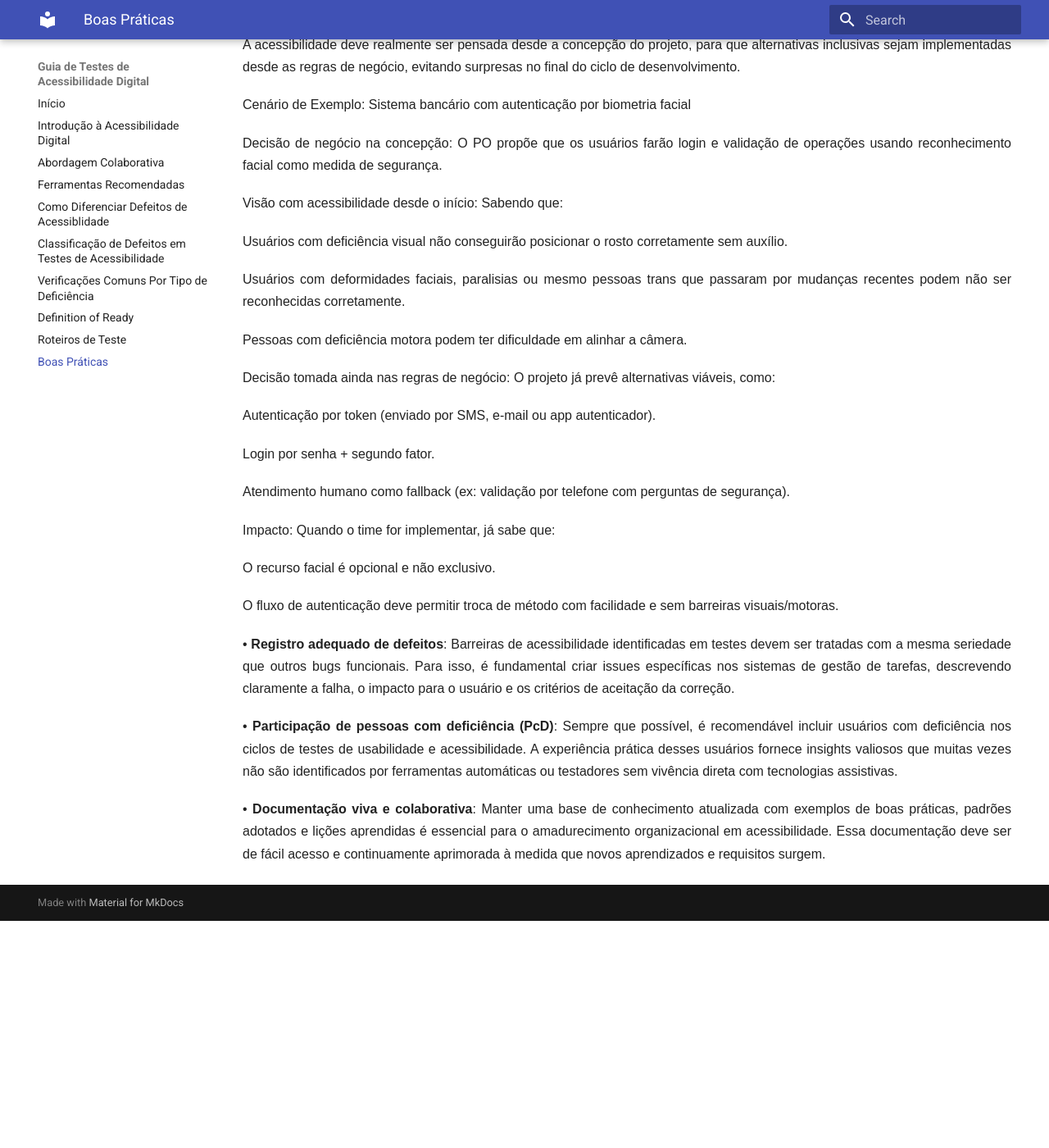
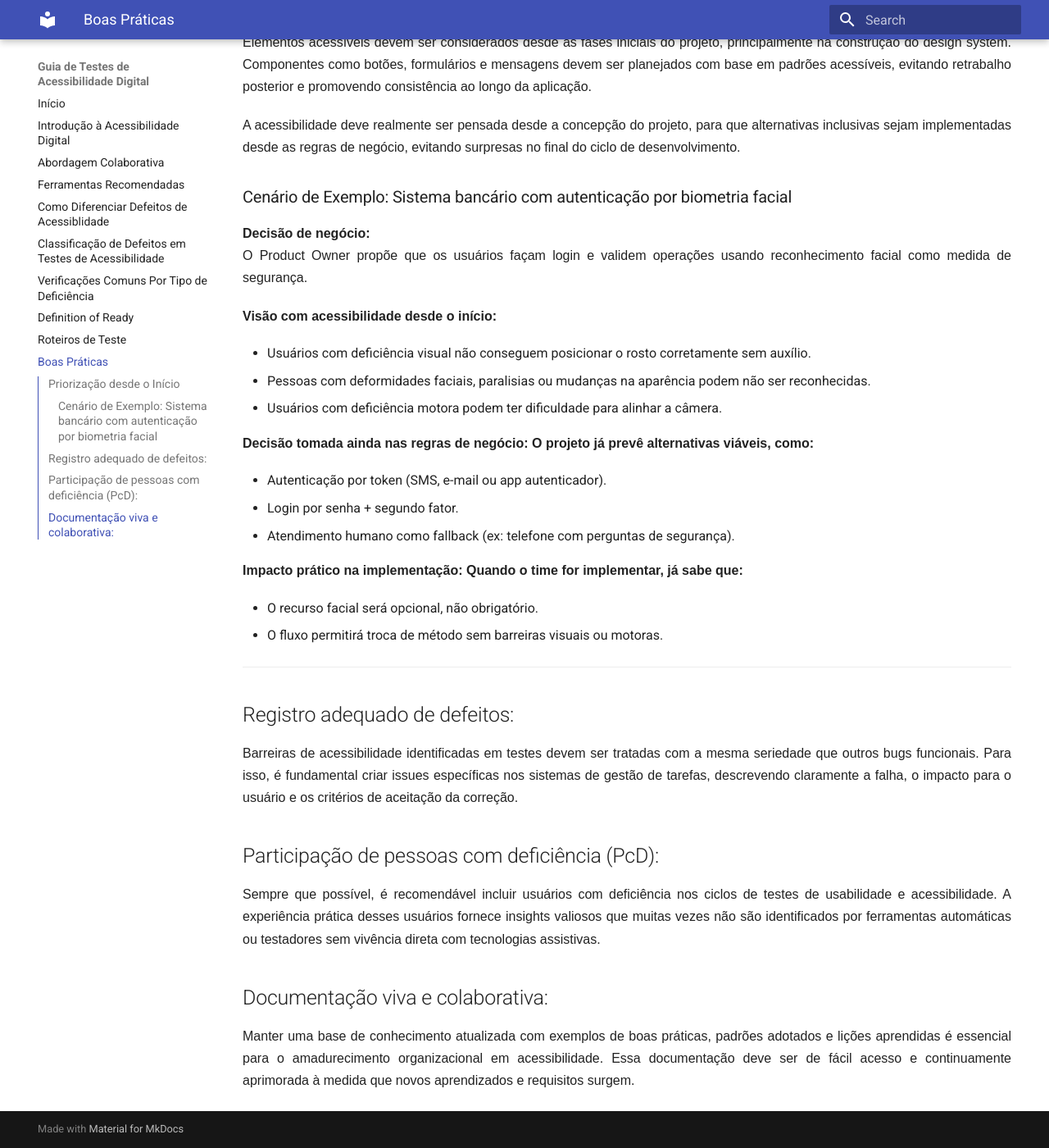
Before and after one commit to MariFalkemback/guia-acessibilidade, an MkDocs documentation site: the page built from docs/boas_praticas.md, in a window 1280 px wide and 1400 px high, scrolled down 313 px. Shown: the whole window at 82% size. Built offline with MkDocs 1.6.1 and Material for MkDocs 9.7.7, drawn with Linux system fonts in a browser that asks for light colours; before the commit the page ends 1436 px from its top, so only the background shows below that; some of the changed text lies outside the part shown.

Commit message:
melhorias no design do cenario de exemplo

```diff
--- a/docs/boas_praticas.md
+++ b/docs/boas_praticas.md
@@ -2,42 +2,43 @@
 
 Com base nas análises e práticas abordadas neste trabalho, recomenda-se que equipes de design, desenvolvimento e qualidade incorporem as seguintes ações de forma sistemática:
 
-•	**Priorização desde o início**: Elementos acessíveis devem ser considerados desde as fases iniciais do projeto, principalmente na construção do design system. Componentes como botões, formulários e mensagens devem ser planejados com base em padrões acessíveis, evitando retrabalho posterior e promovendo consistência ao longo da aplicação.
+---
+
+## Priorização desde o Início
+
+Elementos acessíveis devem ser considerados desde as fases iniciais do projeto, principalmente na construção do design system. Componentes como botões, formulários e mensagens devem ser planejados com base em padrões acessíveis, evitando retrabalho posterior e promovendo consistência ao longo da aplicação.
 
 A acessibilidade deve realmente ser pensada desde a concepção do projeto, para que alternativas inclusivas sejam implementadas desde as regras de negócio, evitando surpresas no final do ciclo de desenvolvimento.
 
-Cenário de Exemplo: Sistema bancário com autenticação por biometria facial
+### Cenário de Exemplo: Sistema bancário com autenticação por biometria facial
 
-Decisão de negócio na concepção:
-O PO propõe que os usuários farão login e validação de operações usando reconhecimento facial como medida de segurança.
+**Decisão de negócio:**
+O Product Owner propõe que os usuários façam login e validem operações usando reconhecimento facial como medida de segurança.
 
-Visão com acessibilidade desde o início:
-Sabendo que:
+**Visão com acessibilidade desde o início:**
 
-Usuários com deficiência visual não conseguirão posicionar o rosto corretamente sem auxílio.
+- Usuários com deficiência visual não conseguem posicionar o rosto corretamente sem auxílio.
+- Pessoas com deformidades faciais, paralisias ou mudanças na aparência podem não ser reconhecidas.
+- Usuários com deficiência motora podem ter dificuldade para alinhar a câmera.
 
-Usuários com deformidades faciais, paralisias ou mesmo pessoas trans que passaram por mudanças recentes podem não ser reconhecidas corretamente.
+**Decisão tomada ainda nas regras de negócio: O projeto já prevê alternativas viáveis, como:**
 
-Pessoas com deficiência motora podem ter dificuldade em alinhar a câmera.
+- Autenticação por token (SMS, e-mail ou app autenticador).
+- Login por senha + segundo fator.
+- Atendimento humano como fallback (ex: telefone com perguntas de segurança).
 
-Decisão tomada ainda nas regras de negócio:
-O projeto já prevê alternativas viáveis, como:
+**Impacto prático na implementação: Quando o time for implementar, já sabe que:**
 
-Autenticação por token (enviado por SMS, e-mail ou app autenticador).
+- O recurso facial será opcional, não obrigatório.
+- O fluxo permitirá troca de método sem barreiras visuais ou motoras.
 
-Login por senha + segundo fator.
+---
 
-Atendimento humano como fallback (ex: validação por telefone com perguntas de segurança).
+## Registro adequado de defeitos:
+Barreiras de acessibilidade identificadas em testes devem ser tratadas com a mesma seriedade que outros bugs funcionais. Para isso, é fundamental criar issues específicas nos sistemas de gestão de tarefas, descrevendo claramente a falha, o impacto para o usuário e os critérios de aceitação da correção.
 
-Impacto:
-Quando o time for implementar, já sabe que:
+## Participação de pessoas com deficiência (PcD):
+Sempre que possível, é recomendável incluir usuários com deficiência nos ciclos de testes de usabilidade e acessibilidade. A experiência prática desses usuários fornece insights valiosos que muitas vezes não são identificados por ferramentas automáticas ou testadores sem vivência direta com tecnologias assistivas.
 
-O recurso facial é opcional e não exclusivo.
-
-O fluxo de autenticação deve permitir troca de método com facilidade e sem barreiras visuais/motoras.
-
-•	**Registro adequado de defeitos**: Barreiras de acessibilidade identificadas em testes devem ser tratadas com a mesma seriedade que outros bugs funcionais. Para isso, é fundamental criar issues específicas nos sistemas de gestão de tarefas, descrevendo claramente a falha, o impacto para o usuário e os critérios de aceitação da correção.
-
-•	**Participação de pessoas com deficiência (PcD)**: Sempre que possível, é recomendável incluir usuários com deficiência nos ciclos de testes de usabilidade e acessibilidade. A experiência prática desses usuários fornece insights valiosos que muitas vezes não são identificados por ferramentas automáticas ou testadores sem vivência direta com tecnologias assistivas.
-
-•	**Documentação viva e colaborativa**: Manter uma base de conhecimento atualizada com exemplos de boas práticas, padrões adotados e lições aprendidas é essencial para o amadurecimento organizacional em acessibilidade. Essa documentação deve ser de fácil acesso e continuamente aprimorada à medida que novos aprendizados e requisitos surgem.
+## Documentação viva e colaborativa:
+Manter uma base de conhecimento atualizada com exemplos de boas práticas, padrões adotados e lições aprendidas é essencial para o amadurecimento organizacional em acessibilidade. Essa documentação deve ser de fácil acesso e continuamente aprimorada à medida que novos aprendizados e requisitos surgem.
```
Also changed, not shown: docs/classificacao_defeitos.md (+3 -1 lines), site/boas_praticas/index.html, site/classificacao_defeitos/index.html, site/search/search_index.json.
